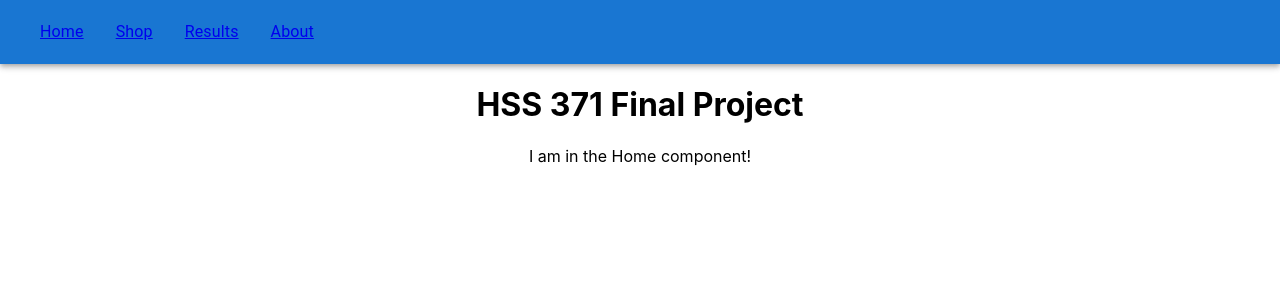
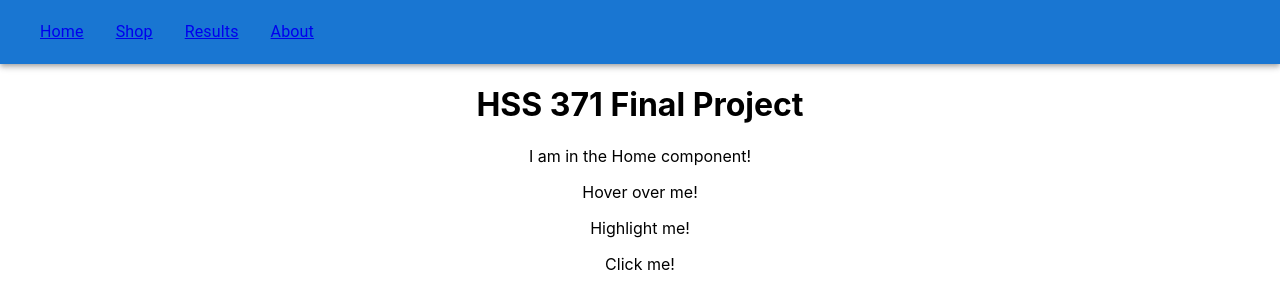
Before and after one commit to jkronyak/hss-371-final, a React (Create React App) app in the folder app/: page / in a window 1280 px wide. Shown: the top 308 px of the page. Built offline with nearby package versions, Linux system fonts and the light colour scheme; the HTML template or start-up script is replaced by a standard one.

Commit message:
Sample events captures on Home

```diff
--- a/app/src/components/Home.js
+++ b/app/src/components/Home.js
@@ -2,9 +2,25 @@ import React from 'react';
 
 const Home = () => {
 
+
+
+
     return(
         <div>
-            <p onMouseOver={() => console.log("FOCUSED")}>I am in the Home component!</p>
+            <p>I am in the Home component!</p>
+
+            <p onMouseOver={() => console.log("Hovered")}>Hover over me!</p>
+
+            <p
+                onMouseUp={() => console.log("Mouse Up Selection: ", window.getSelection().toString())}
+                onDoubleClick={() => console.log("Double Click Selection: ", window.getSelection().toString())}
+            >
+                Highlight me!
+            </p>
+
+            <p onClick={() => console.log("Clicked")}>Click me!</p>
+
+
         </div>
     )
 
```
